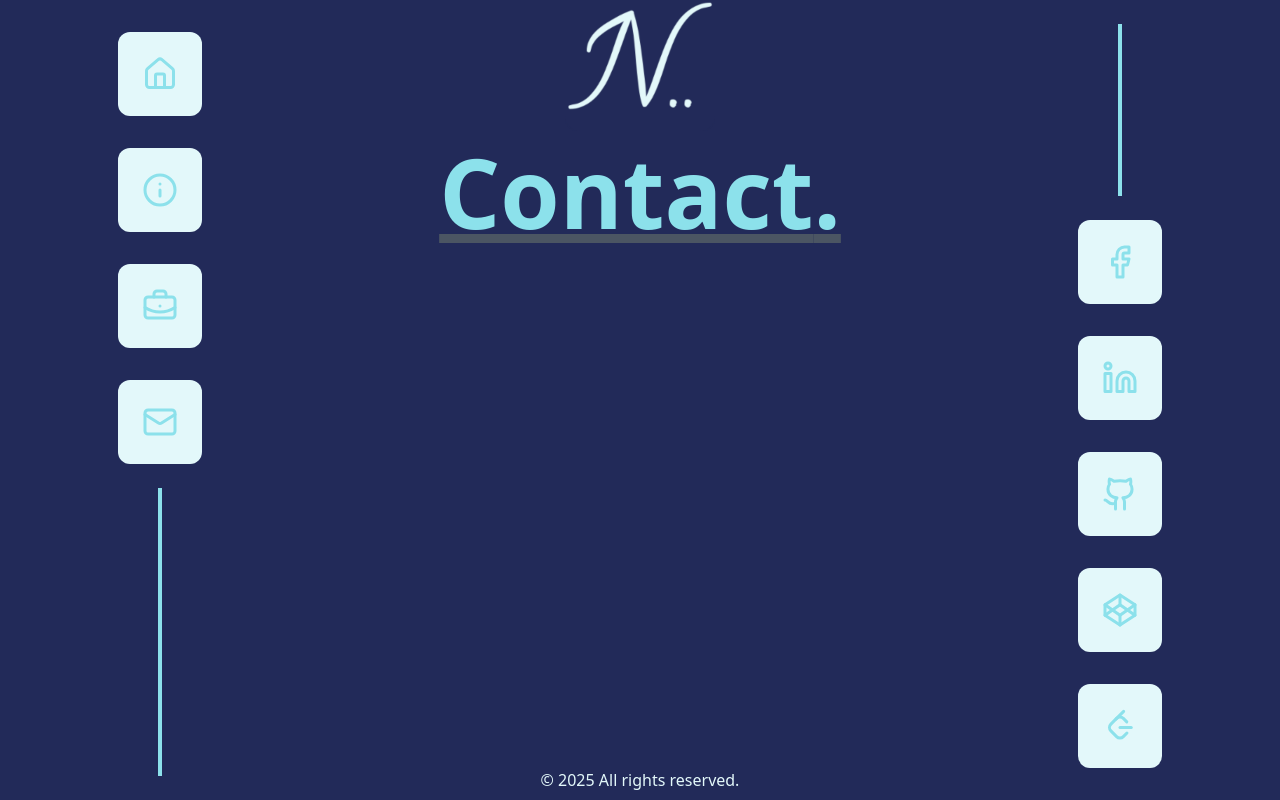
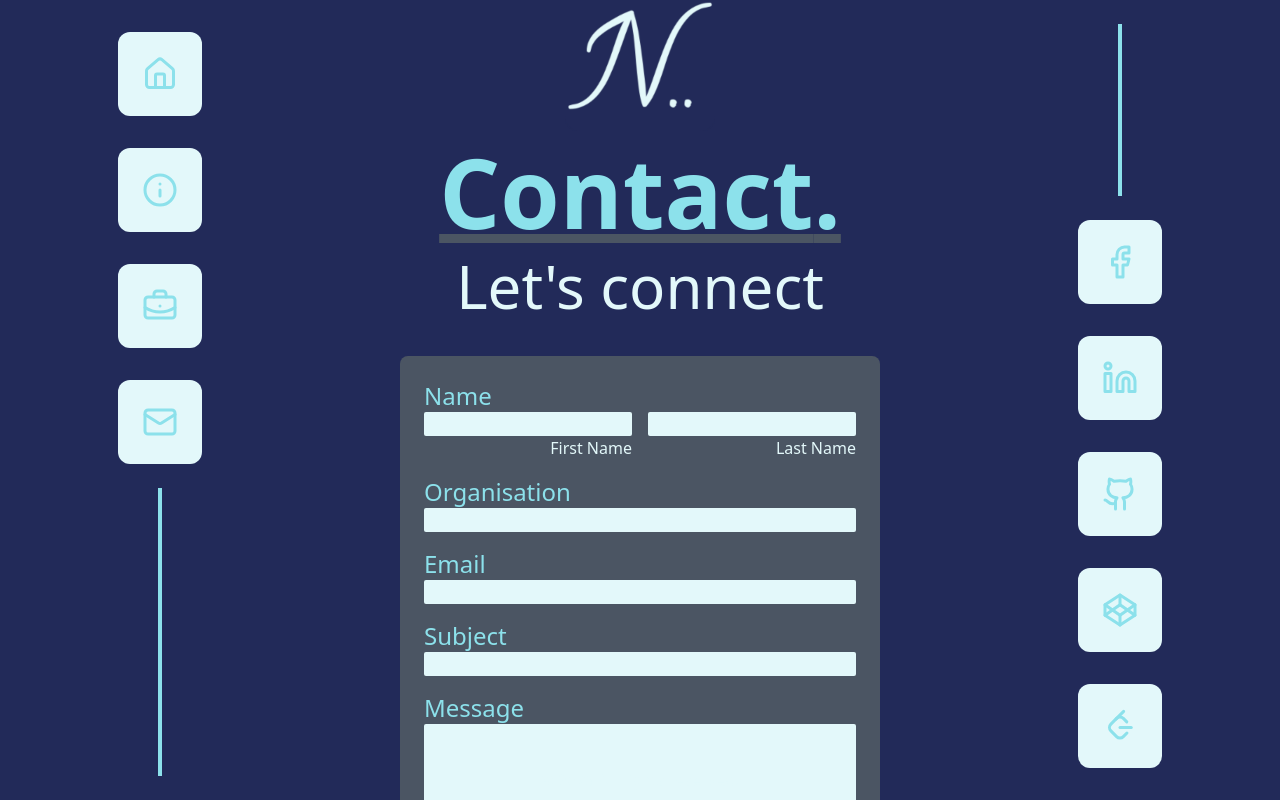
Before and after one commit to noe13hsu/react-portfolio, a React (Vite) app: page /contact in a window 1280 px wide. Shown: the top 800 px of the page. Built offline with nearby package versions, Linux system fonts and the light colour scheme.

Commit message:
Add contact form

```diff
--- /dev/null
+++ b/src/components/contact/form.tsx
@@ -0,0 +1,34 @@
+import { InputField } from './input-field'
+
+export const Form = () => {
+  return (
+    <form
+      action='https://formsubmit.co/noe.hsu@gmail.com'
+      className='bg-[var(--grey)] p-6 rounded-lg space-y-4 mt-10 w-120'
+      method='POST'
+    >
+      <fieldset>
+        <legend className='text-[var(--aqua)] text-2xl'>Name</legend>
+        <div id='name-field-set' className='grid grid-cols-2 gap-4'>
+          <InputField autoComplete='given-name' className='self-end' id='first-name' isFieldSet label='First Name' />
+          <InputField autoComplete='family-name' className='self-end' id='last-name' isFieldSet label='Last Name' />
+        </div>
+      </fieldset>
+
+      <InputField autoComplete='given-name' id='organisation' label='Organisation' required={false} />
+      <InputField autoComplete='email' id='email' label='Email' type='email' />
+      <InputField id='subject' label='Subject' />
+
+      <div className='flex flex-col'>
+        <label className='text-[var(--aqua)] text-2xl' htmlFor='message'>Message</label>
+        <textarea className='bg-[var(--ice)] h-40 rounded-xs' id='message' name='message' required />
+      </div>
+
+      <div className='flex justify-center'>
+        <button className='px-6 py-2 bg-[var(--aqua)] hover:animate-ripple rounded-sm' id='send-button' type='submit'>
+          Send
+        </button>
+      </div>
+    </form>
+  )
+}
--- /dev/null
+++ b/src/components/contact/input-field.tsx
@@ -0,0 +1,36 @@
+export const InputField = ({
+  autoComplete,
+  className = '',
+  id,
+  isFieldSet = false,
+  label,
+  required = true,
+  type = 'text',
+} : {
+  autoComplete?: string,
+  className?: string,
+  id: string,
+  isFieldSet?: boolean,
+  label: string,
+  required?: boolean,
+  type?: string,
+}) => {
+  return (
+    <div className={`flex ${isFieldSet ? 'flex-col-reverse' : 'flex-col'}`}>
+      <label
+        className={`text-[var(--${isFieldSet ? 'ice' : 'aqua'})] text-${isFieldSet ? 'sm' : '2xl'} ${className}`}
+        htmlFor={id}
+      >
+        {label}
+      </label>
+      <input
+        autoComplete={autoComplete}
+        className='bg-[var(--ice)] rounded-xs'
+        id={id}
+        name={id}
+        required={required}
+        type={type}
+      />
+    </div>
+  )
+}
--- a/src/pages/contact.tsx
+++ b/src/pages/contact.tsx
@@ -1,5 +1,13 @@
+import { SubHeader } from '../components/sub-header'
 import { Header } from '../components/header'
+import { Form } from '../components/contact/form'
 
 export const Contact = () => {
-    return <Header text='Contact' />
+  return (
+    <>
+      <Header text='Contact' />
+      <SubHeader text={'Let\'s connect'} />
+      <Form />
+    </>
+  )
 }
```
